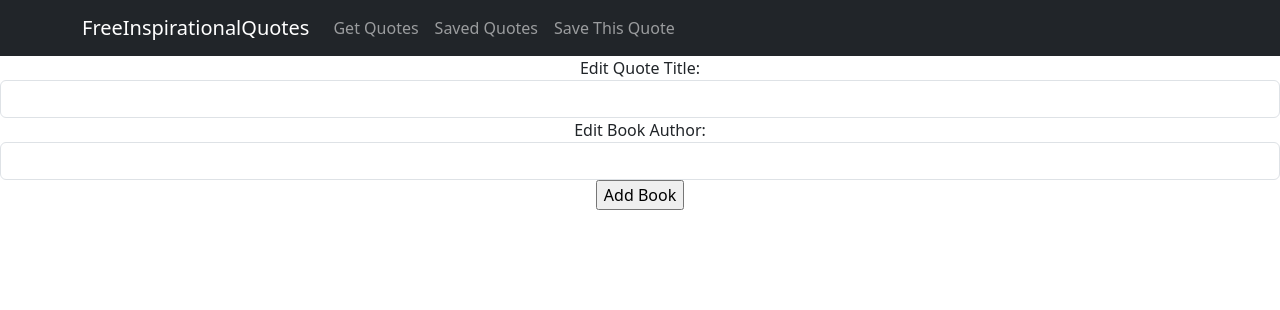
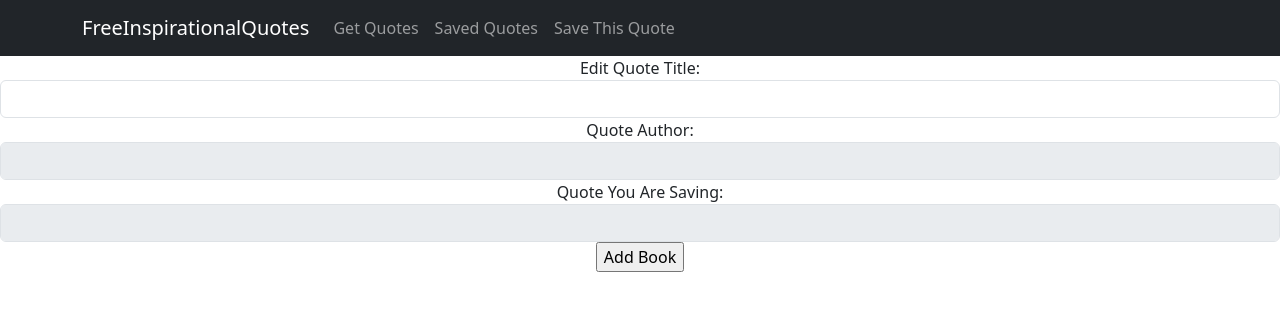
Before and after one commit to LeventeKalman02/DataRepAndQueryingProject, a React (Create React App) app in the folder project-app/: page /addfavourite in a window 1280 px wide. Shown: the top 310 px of the page. Built offline with nearby package versions, Linux system fonts and the light colour scheme.

Commit message:
added saving quote and uploading to db

```diff
--- a/project-app/src/Components/addfavourite.js
+++ b/project-app/src/Components/addfavourite.js
@@ -4,24 +4,26 @@ import axios from "axios";
 function AddFav(){
 
     /* create the arrays for adding favourite quotes */
-    const [quoteTitle, setQuoteTitle] = useState([]);
-    const [quoteAuthor, setQuoteAuthor] = useState([]);
+    const [title, setQuoteTitle] = useState([]);
+    const author = localStorage.getItem("author");
+    const quote = localStorage.getItem("quote");
 
     /* handles the submit and prints it to console */
     const handlesubmit = (e) => {
         e.preventDefault();
 
-        console.log("Title: "+quoteTitle+
-        " Author: "+quoteAuthor);
+        console.log("Title: "+title+
+        " Author: "+author);
 
         const quoteSaveData = {
-            quoteTitle:quoteTitle,
-            quoteAuthor:quoteAuthor
+            "title":title,
+            "author":author,
+            "quote":quote
         }
 
         axios.post('http://localhost:4000/quoteapi/quotes',quoteSaveData)
-        .then()
-        .catch();
+        .then(response => console.log("RESPONSE", response))
+        .catch(error => console.error("ERROR", error));
     }
 
     return(
@@ -29,23 +31,35 @@ function AddFav(){
             <form onSubmit={handlesubmit}>
                 <div className="form-group">{/* add a new quote title */}
                     <label>Edit Quote Title: </label>
-                <input type="text"
+                    <input required type="text"
+                        id="quoteTitleInput"
                         className="form-control"
-                    value={quoteTitle}/* initial value */
-                    onChange={(e) => { setQuoteTitle(e.target.value) }} />{/* when event changes run setQuoteTitle */}
+                        value={title}
+                        onChange={(e) => { setQuoteTitle(e.target.value) }}>{/* when event changes run setQuoteTitle */}
+                    </input>
+                </div>
+                <div className="form-group">{/* add a new book author */}
+                    <label>Quote Author: </label>
+                    <input disabled type="text"
+                        id="quoteAuthorInput"
+                        className="form-control"
+                        value={author}>
+                    </input>
                 </div>
 
-            <div className="form-group">{/* add a new book author */}
-                <label>Edit Book Author: </label>
-                <input type="text"
+                <div className="form-group">{/*Bring the Quote from the previous page and display*/}
+                    <label>Quote You Are Saving: </label>
+                    <input disabled type="text"
+                        id="quoteInput"
                         className="form-control"
-                    value={quoteAuthor}/* initial value */
-                    onChange={(e) => { setQuoteAuthor(e.target.value) }} />{/* when event changes run setQuoteAuthor */}
+                        value={quote}>
+                    </input>
                 </div>
 
                 <div>{/* submit button */}
                     <input type="submit"
-                    value="Add Book"></input>
+                        value="Add Book">
+                    </input>
                 </div>
             </form>
         </div>
--- a/project-app/src/Components/mainpage.js
+++ b/project-app/src/Components/mainpage.js
@@ -2,7 +2,6 @@
 
 //content of the main page
 function Content() {
-
 
     return (
         <div></div>
```
Also changed, not shown: 1 other file (tests, documents, lock files or other folders). Lines whose indentation alone changed are shown as unchanged.
